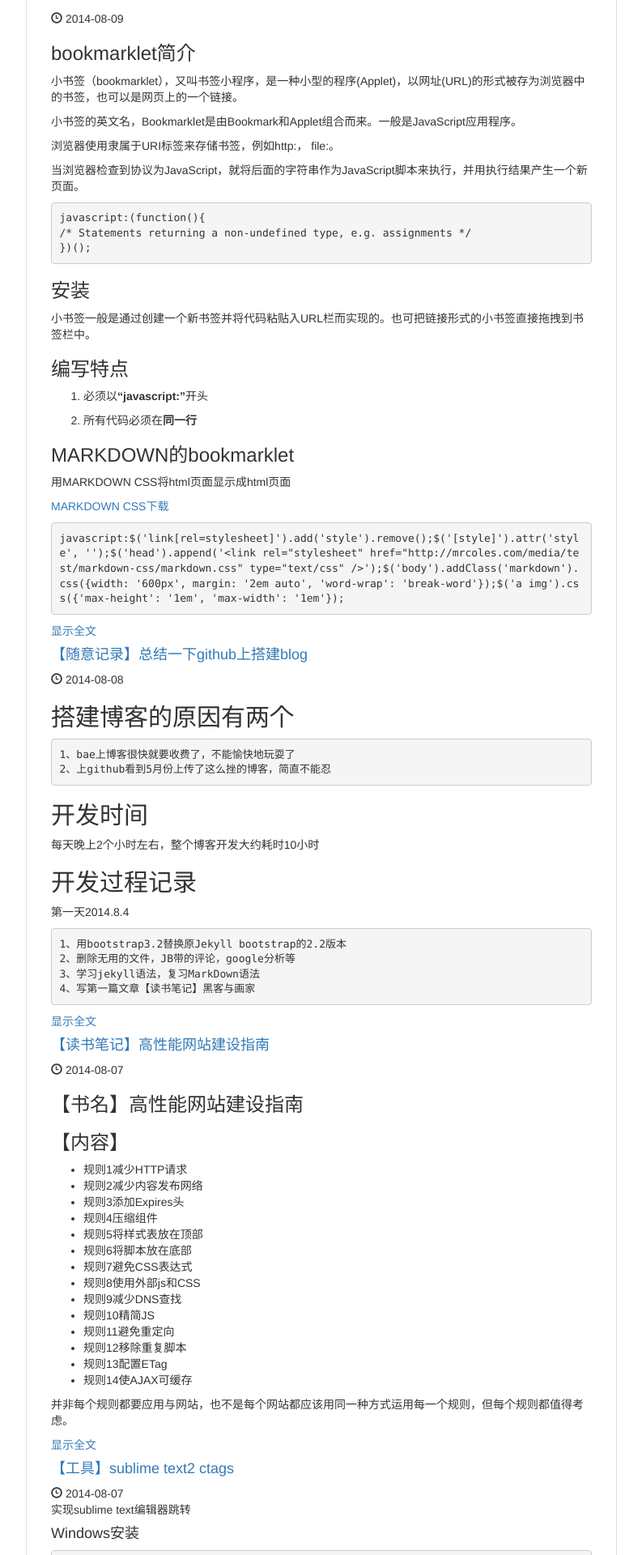
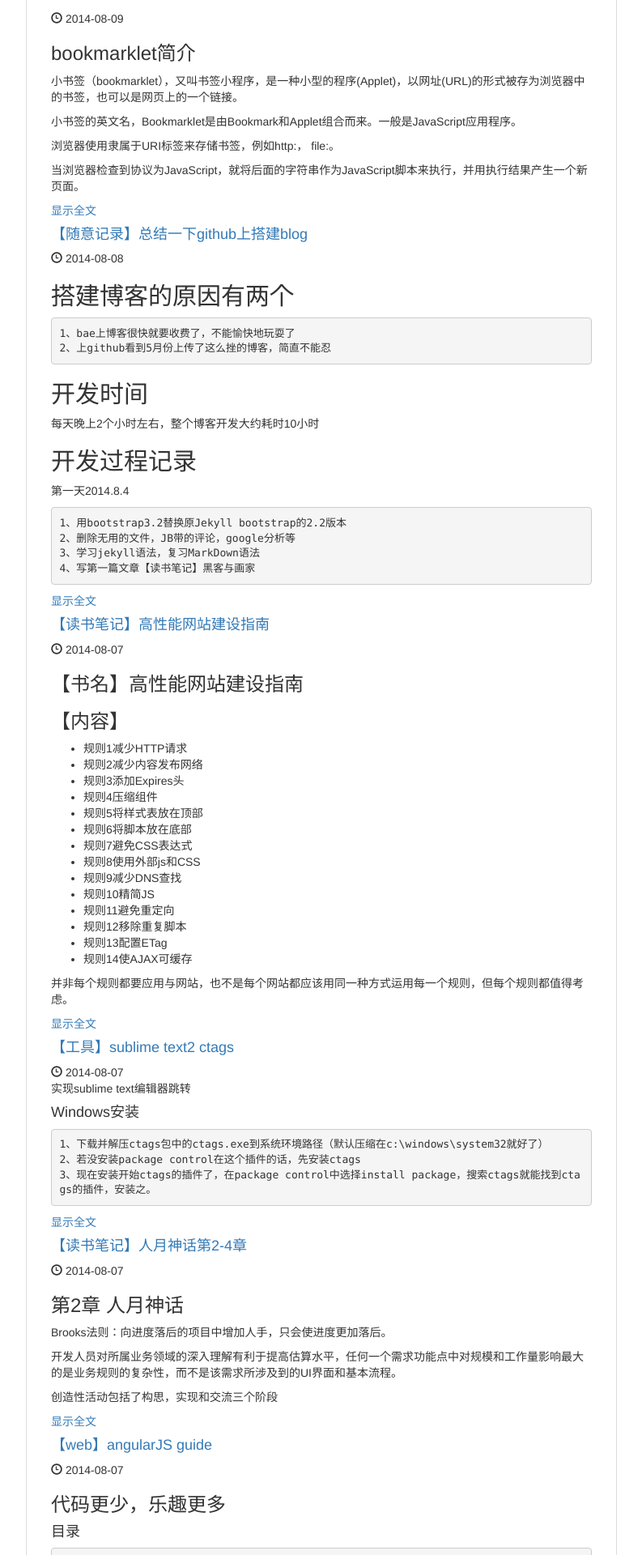
Before and after one commit to kailian/kailian.github.io, a Jekyll site: the page built from index.html, in a window 1280 px wide. Shown: the part 1327-3247 px from the top of the page at 81% size, without its empty margins (68-861 px from the left). Built offline with Jekyll 4.4.1, drawn with Linux system fonts in a browser that asks for light colours; nearby versions of some CDN libraries; library files that are not in the unit come from our copies; the list of posts is cut into pages by our own code.

Commit message:
【开发】修改主页样式

```diff
--- a/_posts/2014-08-09-bookemarklet.md
+++ b/_posts/2014-08-09-bookemarklet.md
@@ -15,6 +15,8 @@
 浏览器使用隶属于URI标签来存储书签，例如http:， file:。
 
 当浏览器检查到协议为JavaScript，就将后面的字符串作为JavaScript脚本来执行，并用执行结果产生一个新页面。
+
+<!--break-->
 
 	javascript:(function(){
 	/* Statements returning a non-undefined type, e.g. assignments */
--- a/index.html
+++ b/index.html
@@ -15,7 +15,8 @@
   		  </div>
   		  <div class="panel-body">
           {% for post in paginator.posts %}
-            <div class="col-md-12 article-header">
+          <div class="blog-list col-md-12">
+            <div class="article-header">
               <h4>
                 <a href="{{ BASE_PATH }}{{ post.url }}">{{ post.title }}</a>
               </h4>
@@ -24,10 +25,11 @@
                 {{ post.date | date: "%F" }}
               </div>
             </div>
-            <div class="col-md-12 article-border">
+            <div class="article-margin blog-content">
               {{ post.content  | split:'<!--break-->' | first }}
               <a href="{{ post.url }}">显示全文</a>
             </div>
+          </div>
           {% endfor %}
           {% if paginator.total_pages > 1 %}
           <div class="blog-center">
```
Also changed, not shown: assets/themes/twitter/css/style.css (+11 -5 lines).
